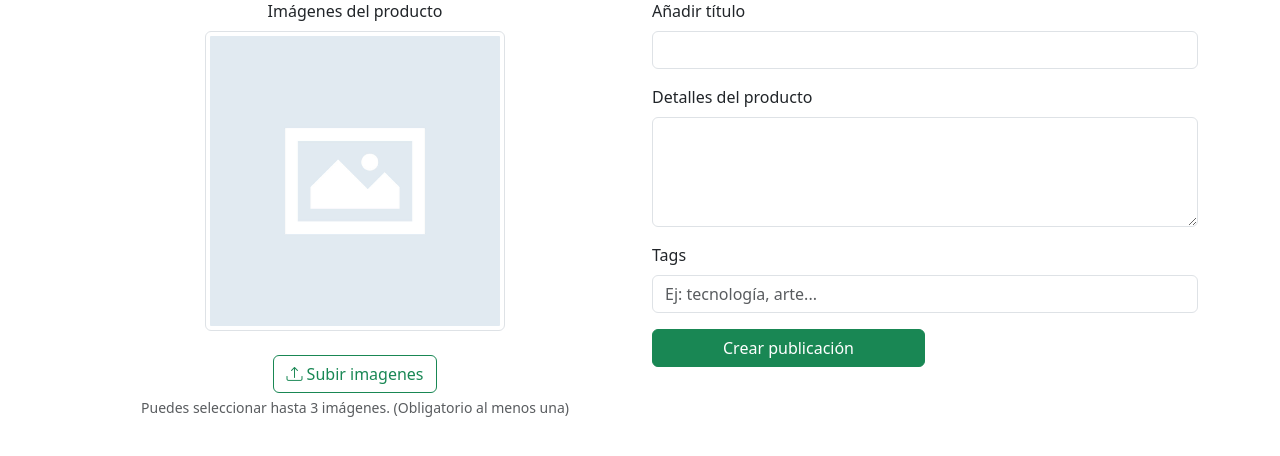
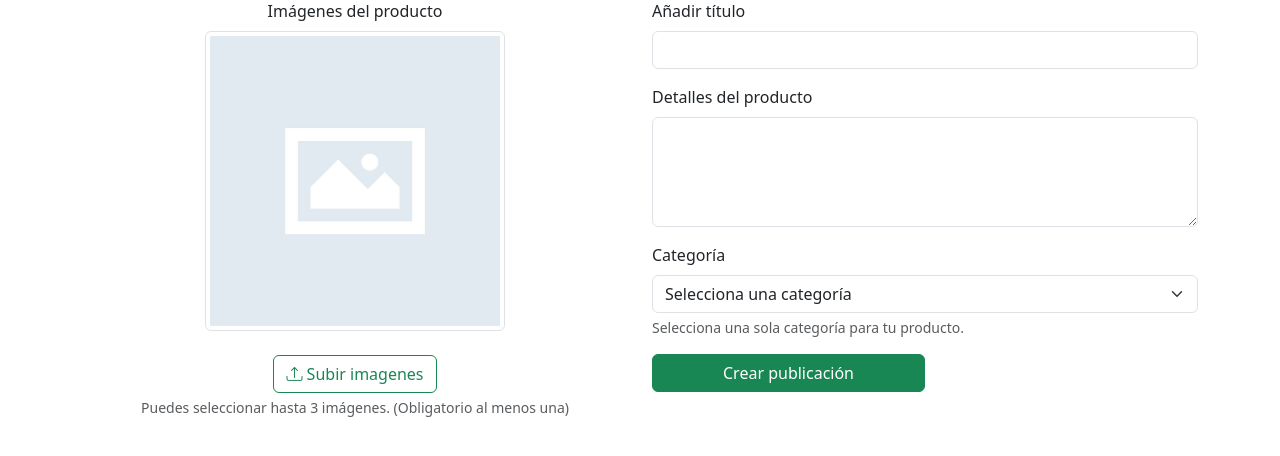
Before and after one commit to Juanan21/project-Bin2Bin, a Django app: page /publicar/ in a window 1280 px wide. Shown: the part 141-597 px from the top of the page. Run offline with Django 5.2, Linux system fonts and the light colour scheme; data comes from the database, SQL or seed files in the repository; some libraries are stand-ins or nearby versions.

Commit message:
publi de nuevo(no se pueden crear publicaciones hasta que se soluciones lo de las imagenes)

```diff
--- a/publi/templates/publi.html
+++ b/publi/templates/publi.html
@@ -1,10 +1,13 @@
 {% extends 'hola.html' %}
 {% load static %}
 
+{% block extra_css %}
+<link rel="stylesheet" href="{% static 'publi.css' %}">
+{% endblock %}
 
 {% block content %}
 <div class="container mt-4">
-    <form action="/publicar/" method="POST" enctype="multipart/form-data">
+    <form action="/publicar/" method="POST" enctype="multipart/form-data" class="needs-validation" novalidate>
         {% csrf_token %}
         <div class="row">
             <div class="col-md-6 text-center">
@@ -26,15 +29,23 @@
             <div class="col-md-6">
                 <div class="mb-3">
                     <label for="nombre" class="form-label">Añadir título</label>
-                    <input type="text" class="form-control" id="nombre" name="titulo">
+                    <input type="text" class="form-control" id="nombre" name="titulo" required>
                 </div>
                 <div class="mb-3">
                     <label for="descripcion" class="form-label">Detalles del producto</label>
-                    <textarea class="form-control" id="descripcion" name="descripcion" rows="4"></textarea>
+                    <textarea class="form-control" id="descripcion" name="descripcion" rows="4" required></textarea>
                 </div>
                 <div class="mb-3">
-                    <label for="tags" class="form-label">Tags</label>
-                    <input type="text" class="form-control" id="tags" name="categorias" placeholder="Ej: tecnología, arte...">
+                    <label for="categoria" class="form-label">Categoría</label>
+                    <select class="form-select" id="categoria" name="categorias" required>
+                        <option value="" selected disabled>Selecciona una categoría</option>
+                        <option value="electrodomésticos">Electrodomésticos</option>
+                        <option value="juguetes">Juguetes</option>
+                        <option value="muebles">Muebles</option>
+                        <option value="ropa">Ropa</option>
+                        <option value="otros">Otros</option>
+                    </select>
+                    <div class="form-text">Selecciona una sola categoría para tu producto.</div>
                 </div>
                 <button type="submit" class="btn btn-success w-50">Crear publicación</button>
             </div>
@@ -101,6 +112,22 @@
     }
   });
 </script>
+<script>
+        (() => {
+        'use strict'
+        const forms = document.querySelectorAll('.needs-validation')
+
+        Array.from(forms).forEach(form => {
+            form.addEventListener('submit', event => {
+            if (!form.checkValidity()) {
+                event.preventDefault()
+                event.stopPropagation()
+            }
+            form.classList.add('was-validated')
+            }, false)
+        })
+        })()
+    </script>
 </div>
 
 {% endblock %}
--- /dev/null
+++ b/user/static/publi.css
@@ -0,0 +1,5 @@
+select.form-select:valid {
+  background-color: #d1e7dd; /* verde suave tipo Bootstrap success */
+  color: #0f5132; /* texto verde oscuro */
+  border-color: #198754; /* borde verde */
+}
```
